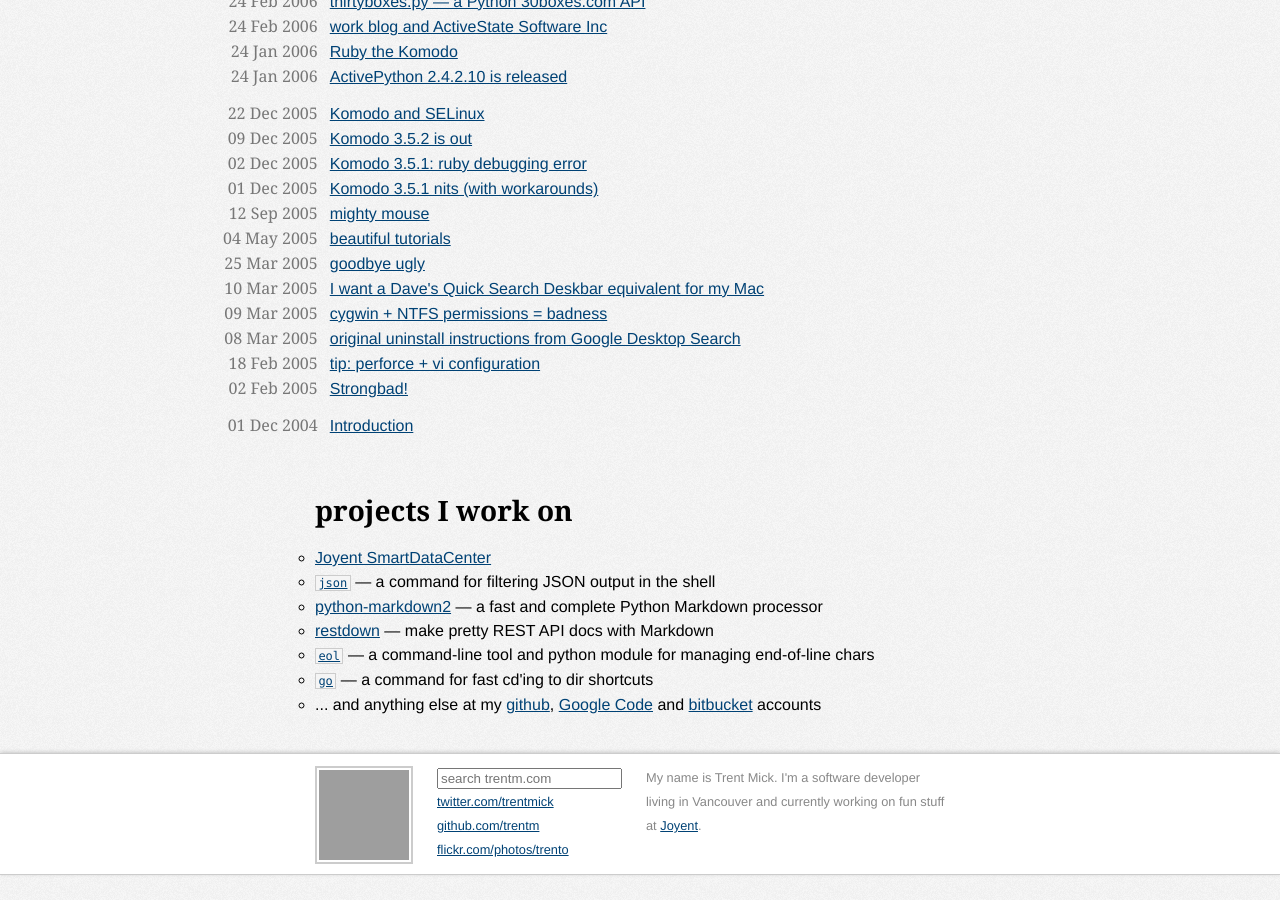
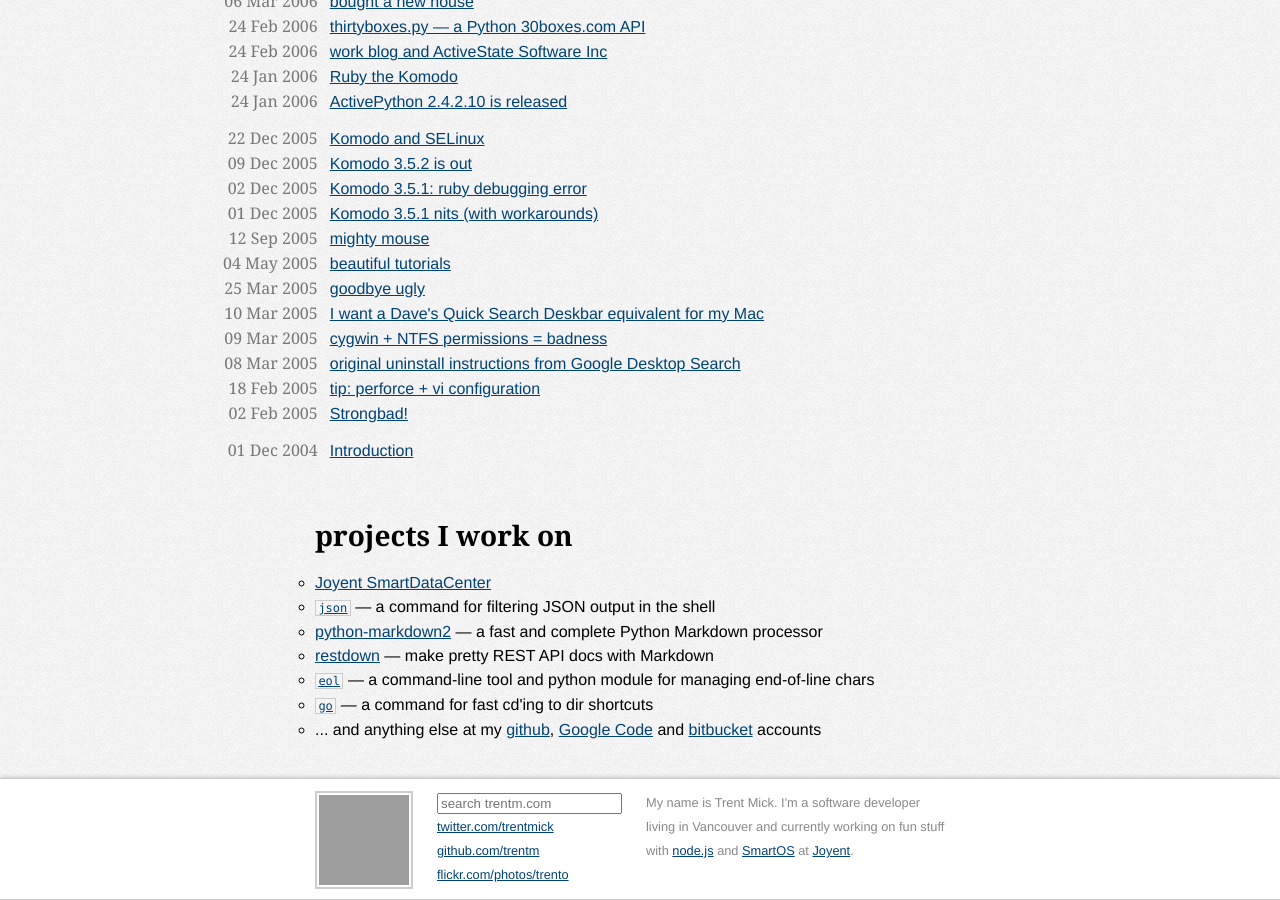
Before and after one commit to trentm/trentm.github.com, a Jekyll site: the page built from index.html, in a window 1280 px wide and 900 px high, scrolled down 2253 px. Built offline with Jekyll 4.4.1, drawn with Linux system fonts in a browser that asks for light colours; some web fonts are replaced; Markdown is read by kramdown in place of the engine named in the settings; before the commit the page ends 3128 px from its top, so only the background shows below that; grey boxes are pictures that could not be loaded.

```diff
--- a/_layouts/default.html
+++ b/_layouts/default.html
@@ -60,7 +60,9 @@
 </span>
 <span class="footercol3">
   My name is Trent Mick. I'm a software developer living in Vancouver and
-  currently working on fun stuff at <a href="http://joyent.com">Joyent</a>.</p>
+  currently working on fun stuff with <a href="http://nodejs.org">node.js</a>
+  and <a href="http://smartos.org">SmartOS</a> at
+  <a href="http://joyent.com">Joyent</a>.</p>
 </span>
 </footer>
 </div>
```
Also changed, not shown: _posts/2012-06-06-236-bus.markdown (added, +21 -0 lines).
